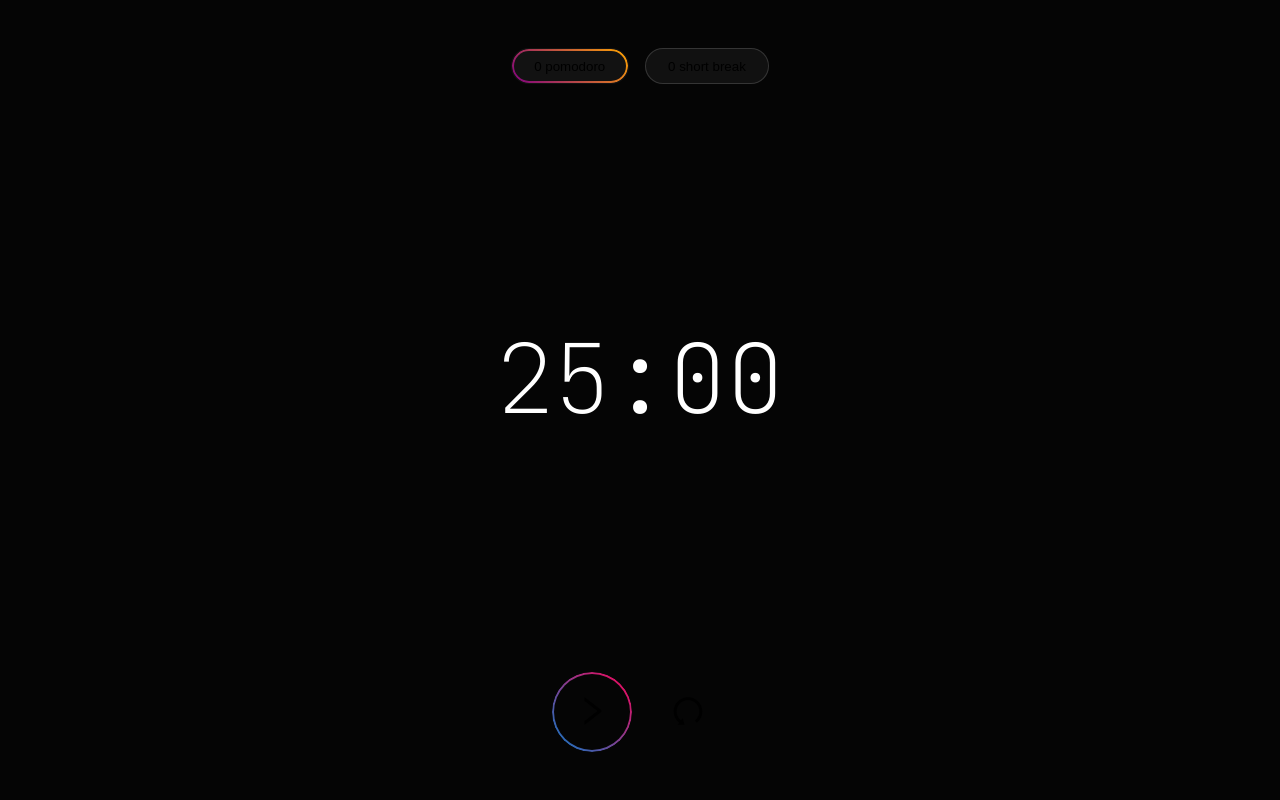
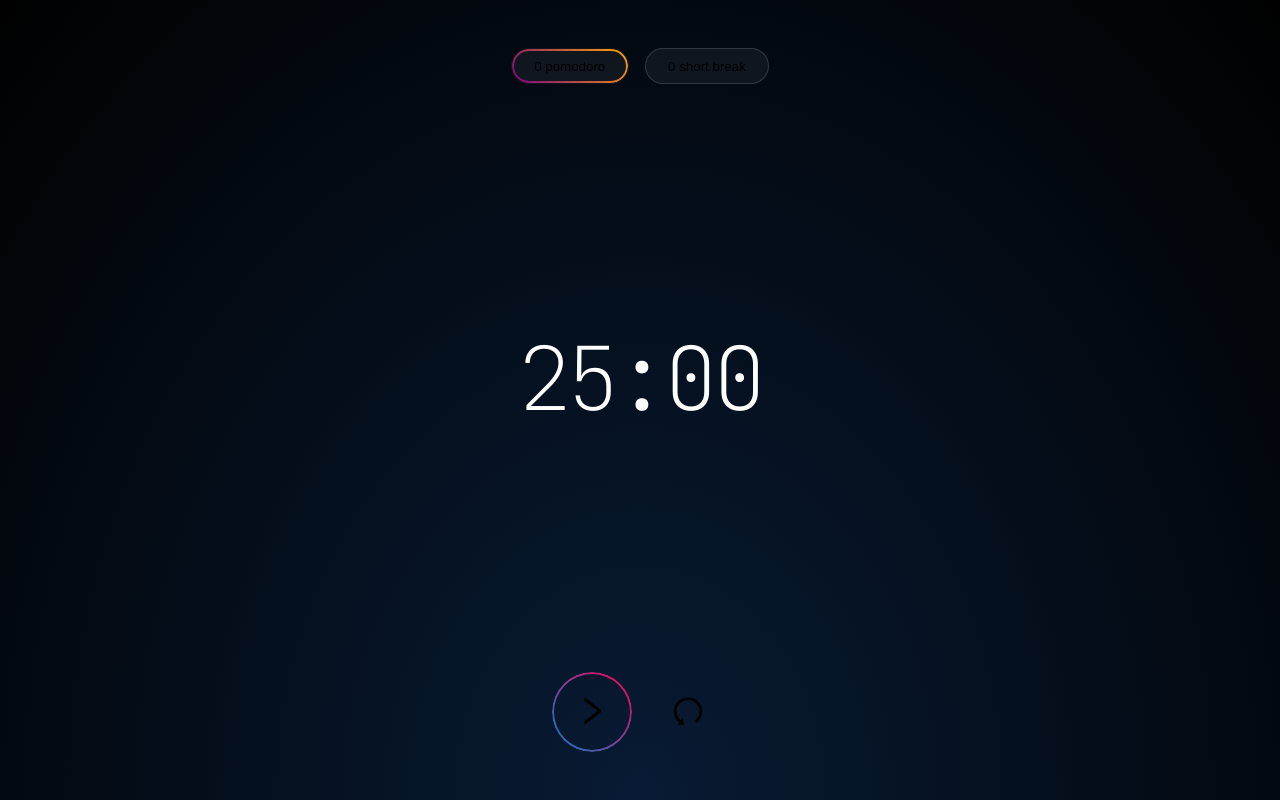
Before and after one commit to yersoncp/pomodoro-andean, a Next.js app: page / in a window 1280 px wide. Built offline with nearby package versions, Linux system fonts and the light colour scheme.

Commit message:
fix: remove css unnicesary

```diff
--- a/src/components/Counter/Counter.module.css
+++ b/src/components/Counter/Counter.module.css
@@ -1,3 +1,4 @@
 .Counter__number {
-  font-size: 6rem;
+  font-size: 5.5rem;
+  letter-spacing: -4px;
 }
--- a/src/components/Counter/Counter.tsx
+++ b/src/components/Counter/Counter.tsx
@@ -13,7 +13,9 @@ const Counter: FC<CounterProps> = ({ props }) => {
   return (
     <>
       <div
-        className={`${s.Counter__number} ${jetBrainsMono.className}`}
+        className={
+          `${s.Counter__number} ${jetBrainsMono.className}`
+        }
       >
         {zeroPad(props?.minutes)}:{zeroPad(props?.seconds)}
       </div>
--- a/src/config/params.ts
+++ b/src/config/params.ts
@@ -1,7 +1,7 @@
 export const MINUTS = {
-  POMODORO: 25,
-  SHORT_BREAK: 5,
-  LONG_BREAK: 15,
+  POMODORO: 25 * 1000 * 60,
+  SHORT_BREAK: 5 * 1000 * 60,
+  LONG_BREAK: 15 * 1000 * 60,
 }
 
 export const COUNTER_TYPE = {
--- a/src/containers/PomodoroContainer/PomodoroContainer.tsx
+++ b/src/containers/PomodoroContainer/PomodoroContainer.tsx
@@ -14,11 +14,12 @@ const PomodoroContainer = ({ }) => {
   const [isStarted, setIsStarted] = useState<boolean>(false)
 
   const handeSetTime = (counterType: string | typeof COUNTER_TYPE) => {
-    const t = Date.now() + (MINUTS[counterType as keyof typeof MINUTS] * 1000 * 60)
+    const t = Date.now() + (MINUTS[counterType as keyof typeof MINUTS])
 
     countdownRef.current.stop()
     setTimeToCountdown(t)
     setCounterType(COUNTER_TYPE[counterType as keyof typeof COUNTER_TYPE])
+    setIsStarted(false)
   }
 
   const handleStart = () => {
@@ -42,6 +43,8 @@ const PomodoroContainer = ({ }) => {
 
   const handleComplete = () => {
     document.title = `Hurry!!!`
+    setIsStarted(false)
+
     if (audio) {
       audio.volume = 0.75
       audio.play()
@@ -57,6 +60,7 @@ const PomodoroContainer = ({ }) => {
     if (counterType === COUNTER_TYPE.SHORT_BREAK) {
       setShortBreakQty(shortBreakQty + 1)
       setCounterType(COUNTER_TYPE.POMODORO)
+      handeSetTime(COUNTER_TYPE.POMODORO)
       setCounterType(COUNTER_TYPE.POMODORO)
     }
   }
@@ -67,7 +71,9 @@ const PomodoroContainer = ({ }) => {
   }, [])
 
   return (
-    <div className={s.PomodoroWrapper}>
+    <div
+      className={s.PomodoroWrapper}
+    >
       <div className={s.PomodoroHead}>
         <Button
           text={`${pomodoroQty} pomodoro`}
--- a/src/styles/Pomodoro.module.css
+++ b/src/styles/Pomodoro.module.css
@@ -5,6 +5,9 @@
   align-items: center;
   padding: 3rem;
   min-height: 100vh;
+  background: #000;
+  background: #081B34;
+  background: radial-gradient(at center bottom, #081B34, #010101);
 }
 
 .PomodoroHead {
```
